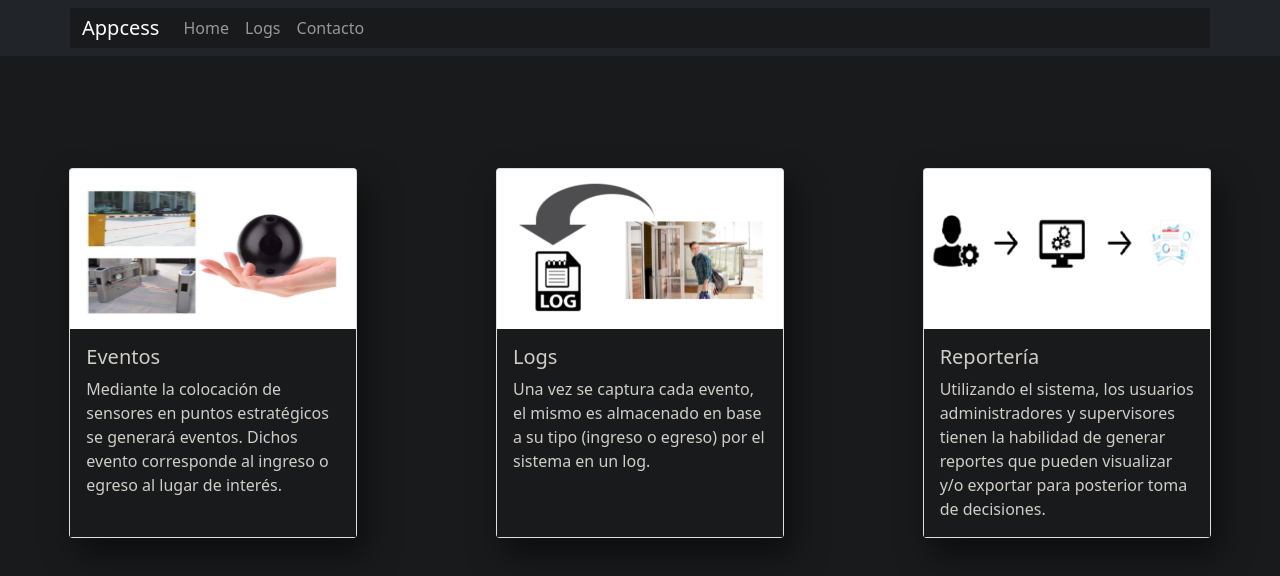
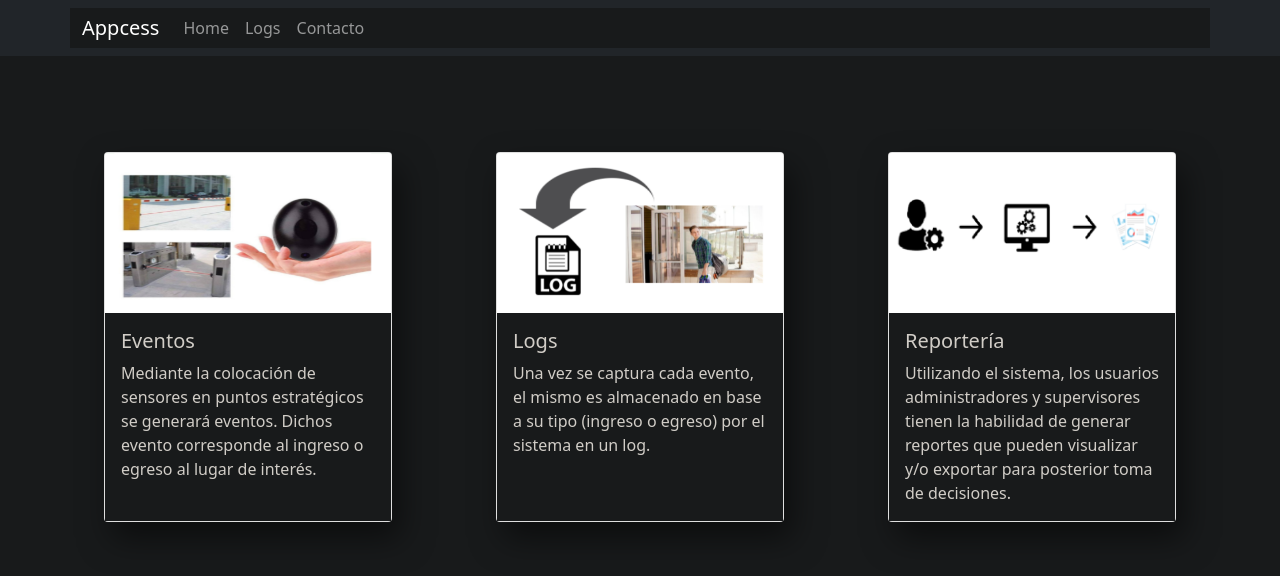
Before and after one commit to facusacchi/edu-unsam-proyecto-final-2021, a React (Create React App) app: page /home in a window 1280 px wide. Shown: the top 576 px of the page. Built offline with nearby package versions, Linux system fonts and the light colour scheme.

Commit message:
FIX-login y home

```diff
--- a/src/components/CardHome/CardHome.js
+++ b/src/components/CardHome/CardHome.js
@@ -5,7 +5,7 @@ import './cardHome.css';
 const CardHome = ({title, text, imgPath}) => {
 
     return(
-        <Card style={{ width: '18rem' }}>
+        <Card className='home-card' style={{ width: '18rem' }}>
             <Card.Img className='img' variant="top" src={imgPath} />
             <Card.Body>
                 <Card.Title>{title}</Card.Title>
--- a/src/components/CardHome/cardHome.css
+++ b/src/components/CardHome/cardHome.css
@@ -1,3 +1,9 @@
 .img {
     height: 10rem;
 }
+
+.home-card {
+    box-shadow: 8px 16px 32px rgb(0 0 0 / 50%);
+    -moz-box-shadow: 8px 16px 32px rgba(0,0,0,.5);
+    box-shadow: 8px 16px 32px rgb(0 0 0 / 50%);
+}
--- a/src/components/Home/home.css
+++ b/src/components/Home/home.css
@@ -1,7 +1,5 @@
 .cards {
     display: flex;
-    margin-top: 5rem;
-    /* box-shadow: 8px 16px 32px rgb(0 0 0 / 50%);
-    -moz-box-shadow: 8px 16px 32px rgba(0,0,0,.5);
-    box-shadow: 8px 16px 32px rgb(0 0 0 / 50%); */
+    margin-top: 6rem;
+    justify-content: space-evenly;
 }
--- a/src/components/Registrar/Registrar.js
+++ b/src/components/Registrar/Registrar.js
@@ -4,7 +4,7 @@ import './registrar.css';
 
 const Registrar = () => {
     return (
-        <Card className='card'>
+        <Card className='card-reg'>
             <Card.Body>
                 <Card.Title>Registrarse</Card.Title>
                 <Form>
--- a/src/components/Registrar/registrar.css
+++ b/src/components/Registrar/registrar.css
@@ -1,5 +1,5 @@
-.card {
-    max-width: 70%;
+.card-reg {
+    max-width: 50%;
     margin: 2rem auto;
     box-shadow: 8px 16px 32px rgb(0 0 0 / 50%);
     -moz-box-shadow: 8px 16px 32px rgba(0,0,0,.5);
```
